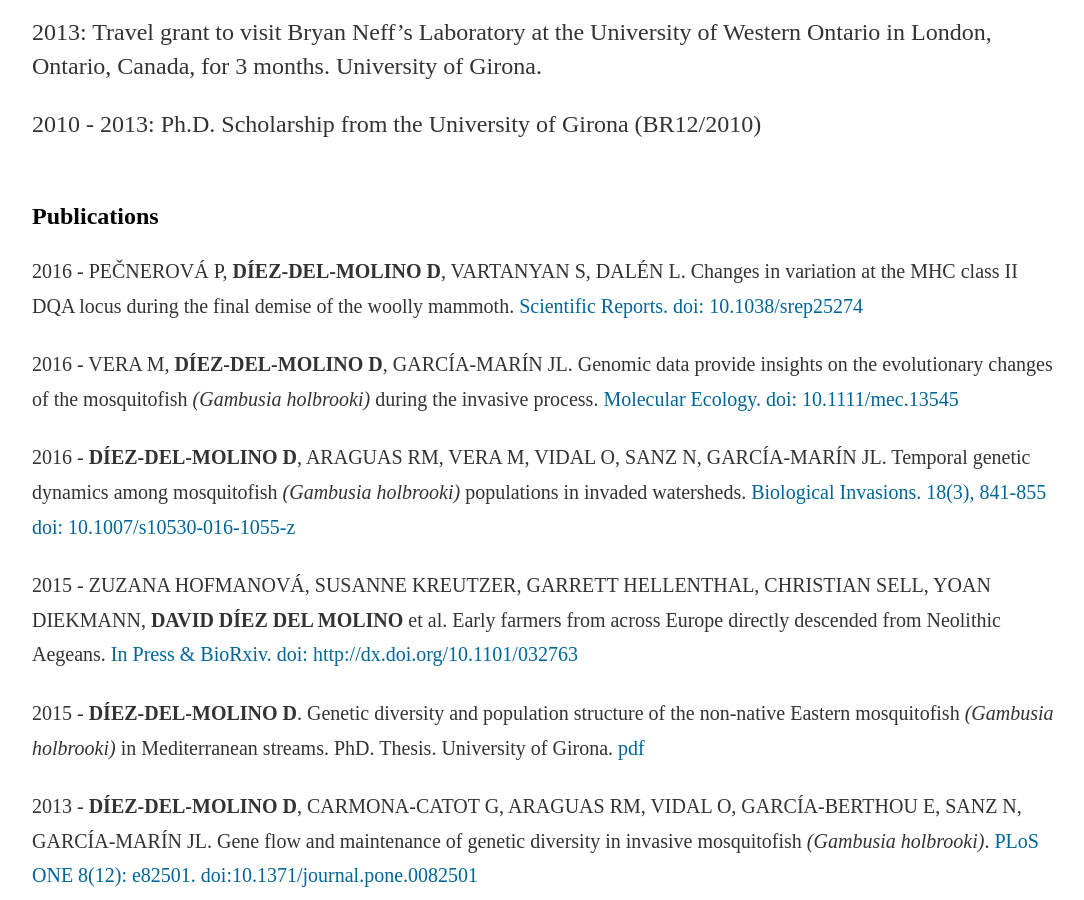
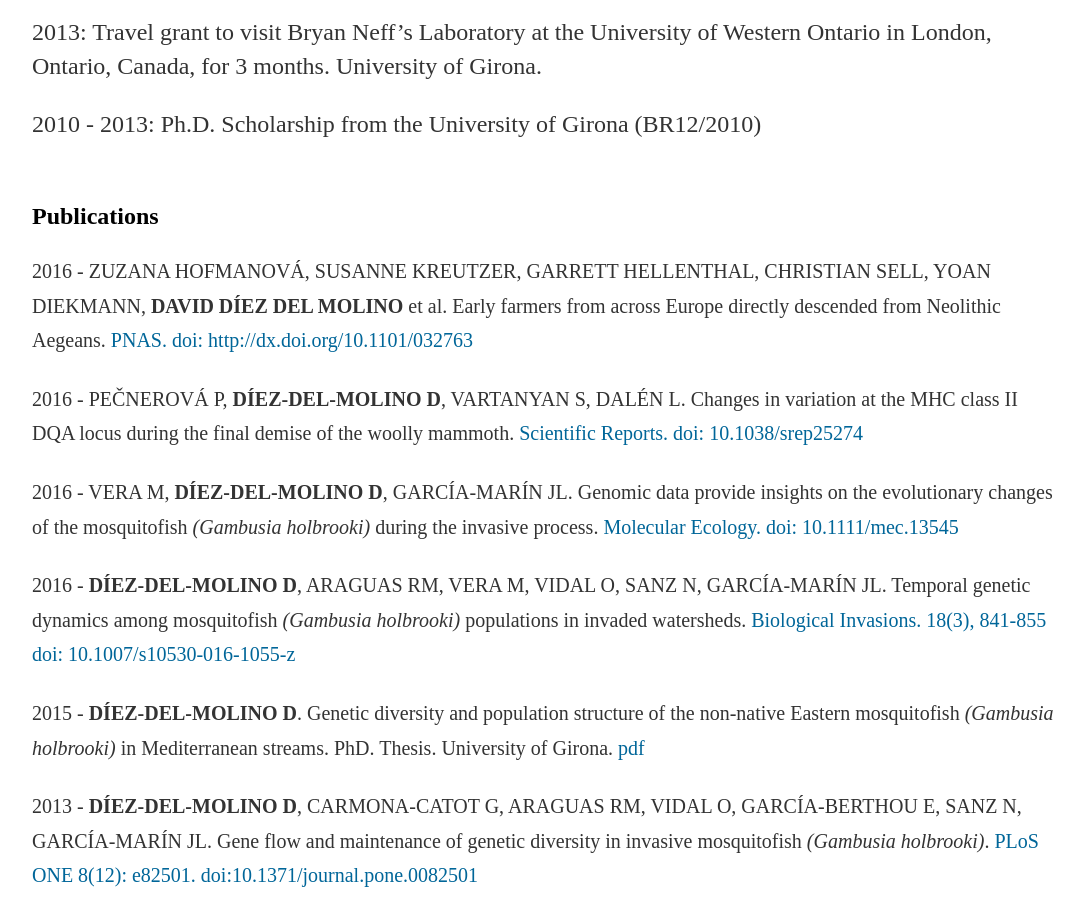
Before and after one commit to DiezMolino/diezmolino.github.io, a Jekyll site: the page cv/index.html, which Jekyll copies as it is, in a window 1280 px wide and 900 px high, scrolled down 3759 px. Shown: the whole window, without its empty margins (96-1180 px from the left). Built offline with Jekyll 4.4.1, drawn with Linux system fonts in a browser that asks for light colours.

Commit message:
Update index.html

```diff
--- a/cv/index.html
+++ b/cv/index.html
@@ -206,13 +206,13 @@
 <a name='Publications'></a>
 <h2>Publications</h2>
 
+<p><small>2016 - ZUZANA HOFMANOVÁ, SUSANNE KREUTZER, GARRETT HELLENTHAL, CHRISTIAN SELL, YOAN DIEKMANN, <B>DAVID DÍEZ DEL MOLINO</B> et al. Early farmers from across Europe directly descended from Neolithic Aegeans. <a class='one' href="http://www.pnas.org/content/early/2016/06/01/1523951113" target="_blank"> PNAS. doi: http://dx.doi.org/10.1101/032763</a> </small> </p>
+
 <p><small>2016 - PEČNEROVÁ P, <b>DÍEZ-DEL-MOLINO D</b>, VARTANYAN S, DALÉN L. Changes in variation at the MHC class II DQA locus during the final demise of the woolly mammoth. <a class='one' href="http://www.nature.com/articles/srep25274" target="_blank"> Scientific Reports. doi: 10.1038/srep25274 </a></small></p>
 
 <p><small>2016 - VERA M, <b>DÍEZ-DEL-MOLINO D</b>, GARCÍA-MARÍN JL. Genomic data provide insights on the evolutionary changes of the mosquitofish <i>(Gambusia holbrooki)</i> during the invasive process. <a class='one' href="http://onlinelibrary.wiley.com/doi/10.1111/mec.13545/abstract" target="_blank"> Molecular Ecology. doi: 10.1111/mec.13545 </a></small></p>
 
 <p><small>2016 - <b>DÍEZ-DEL-MOLINO D</b>, ARAGUAS RM, VERA M, VIDAL O, SANZ N, GARCÍA-MARÍN JL. Temporal genetic dynamics among mosquitofish <i>(Gambusia holbrooki)</i> populations in invaded watersheds. <a class='one' href="http://link.springer.com/article/10.1007%2Fs10530-016-1055-z" target="_blank"> Biological Invasions. 18(3), 841-855 doi: 10.1007/s10530-016-1055-z </a></small></p>
-
-<p><small>2015 - ZUZANA HOFMANOVÁ, SUSANNE KREUTZER, GARRETT HELLENTHAL, CHRISTIAN SELL, YOAN DIEKMANN, <B>DAVID DÍEZ DEL MOLINO</B> et al. Early farmers from across Europe directly descended from Neolithic Aegeans. <a class='one' href="http://biorxiv.org/content/early/2015/11/25/032763" target="_blank"> In Press & BioRxiv. doi: http://dx.doi.org/10.1101/032763</a> </small> </p>
 
 <p><small>2015 - <b>DÍEZ-DEL-MOLINO D</b>. Genetic diversity and population structure of the non-native Eastern mosquitofish <i>(Gambusia holbrooki)</i> in Mediterranean streams. PhD. Thesis. University of Girona. <a class='one' href="http://www.tesisenred.net/bitstream/handle/10803/300440/tddm1de1.pdf?sequence=5" target="_blank"> pdf</a></small><p>
 
```
